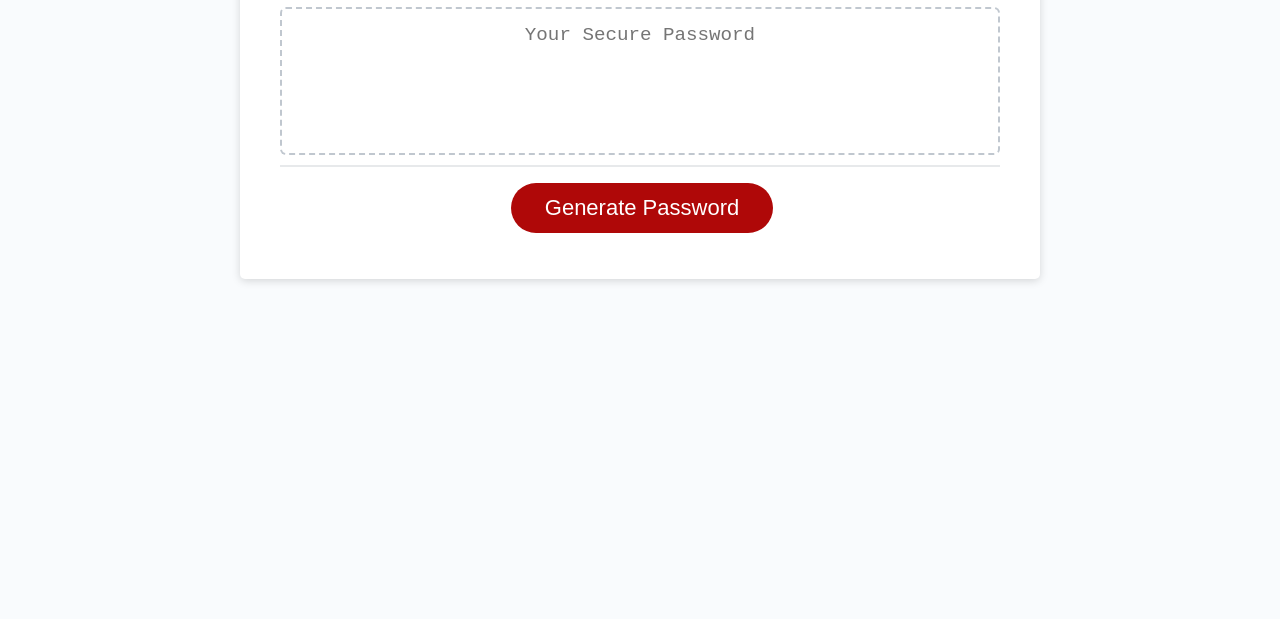
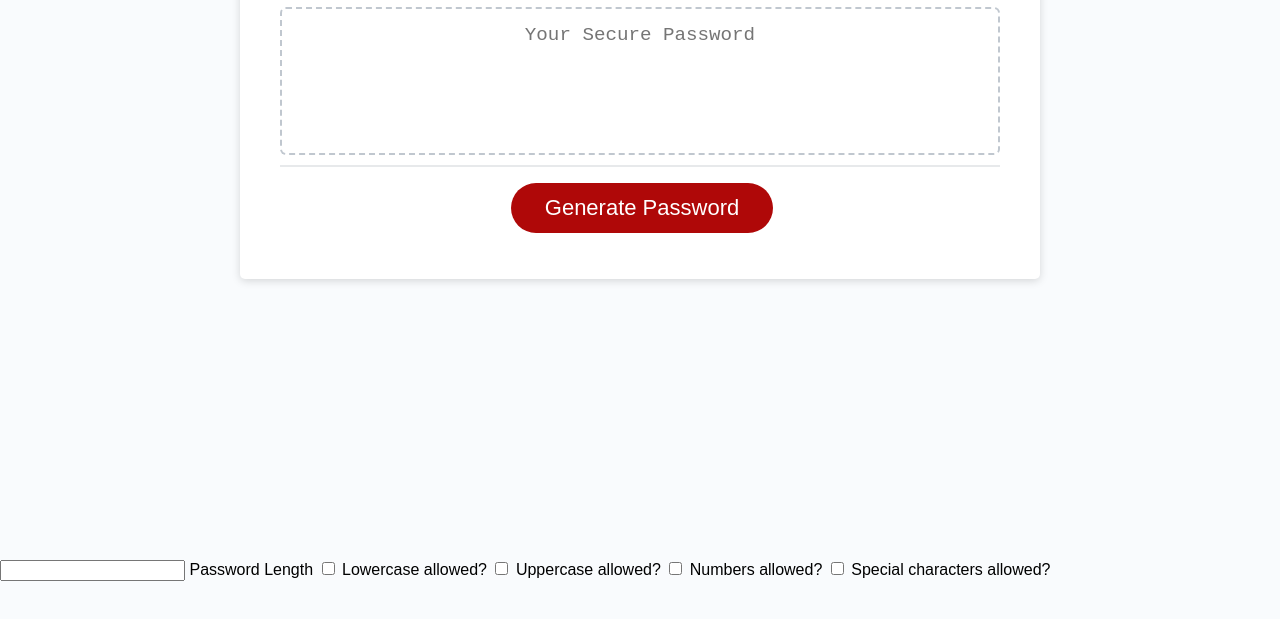
Before and after one commit to Ehren-Lewis/Password-Generator, a plain HTML site: page Develop/index.html in a window 1280 px wide. Shown: the part 241-860 px from the top of the page. Before the commit the page ends 800 px from the top, so only its background shows below. Drawn offline with Linux system fonts and the light colour scheme.

Commit message:
I am adding a form as the default method for password paramter selection in the beginning, may change to popups later, as well as added all the characters that constitute each different parameter type

```diff
--- a/Develop/index.html
+++ b/Develop/index.html
@@ -29,6 +29,21 @@
         </div>
       </div>
     </div>
+    <form id="passwordForm">
+      <input type="number" id="length">
+      <label for="length">Password Length</label>
+      <input type="checkbox" id="lowerCase">
+      <label for="lowerCase">Lowercase allowed?</label>
+      <input type="checkbox" id="upperCase">
+      <label for="upperCase">Uppercase allowed?</label>
+      <input type="checkbox" id="numeric">
+      <label for="numeric">Numbers allowed?</label>
+      <input type="checkbox" id="specialChar">
+      <label for="specialChar">Special characters allowed?</label>
+    </form>
+
+    <div style="height: 200px"></div>
+
     <script src="script.js"></script>
   </body>
 </html>
--- a/Develop/script.js
+++ b/Develop/script.js
@@ -1,5 +1,10 @@
 // Assignment Code
 var generateBtn = document.querySelector("#generate");
+
+const lowerCase = 'abcdefghijklmnopqrstuvwxyz';
+const upperCase = ' ABCDEFGHIJKLMNOPQRSTUVWXYZ';
+const numeric = '0123456789';
+const specialChar = "@#$&%!~";
 
 // Write password to the #password input
 function writePassword() {
```
